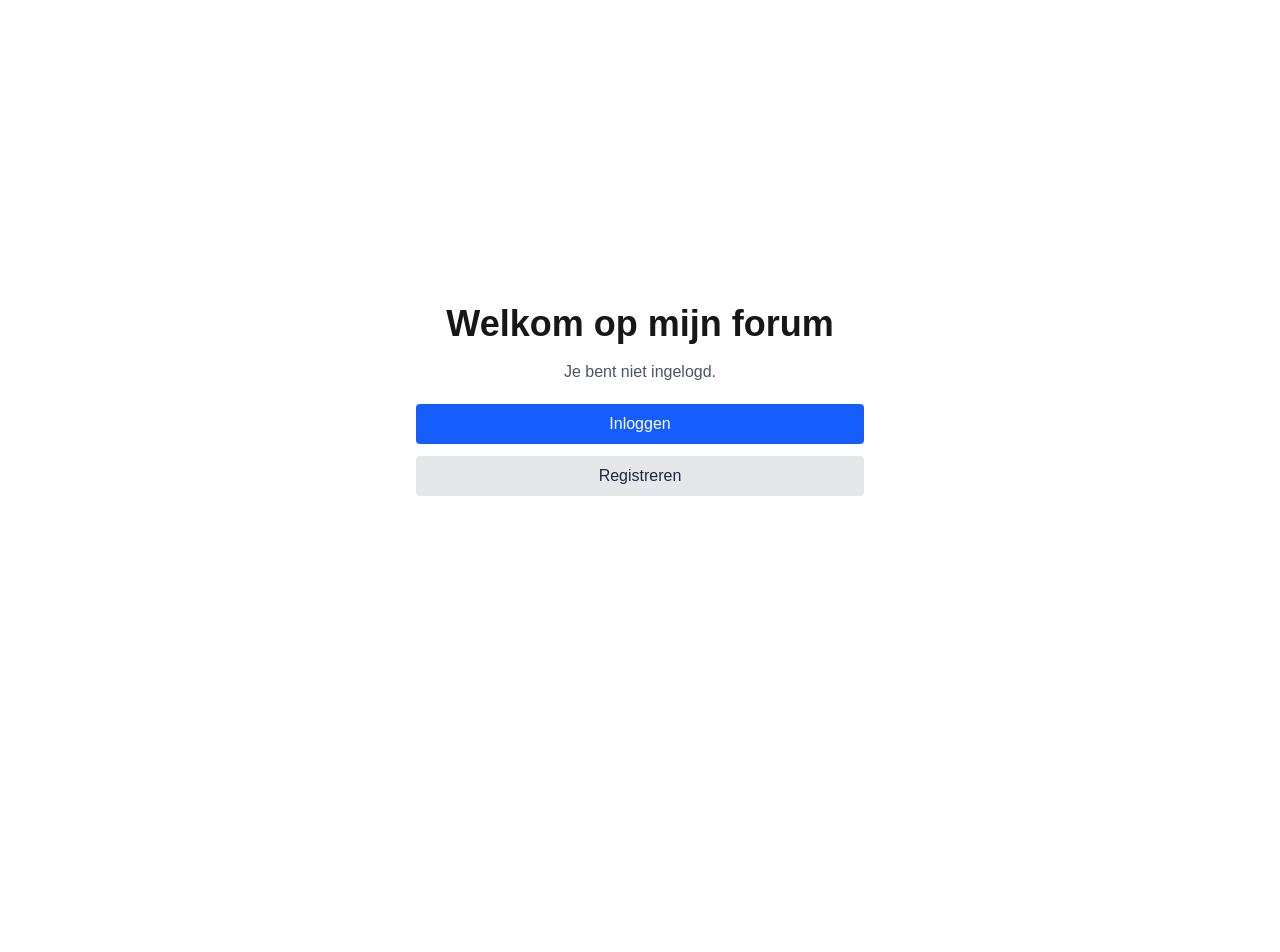
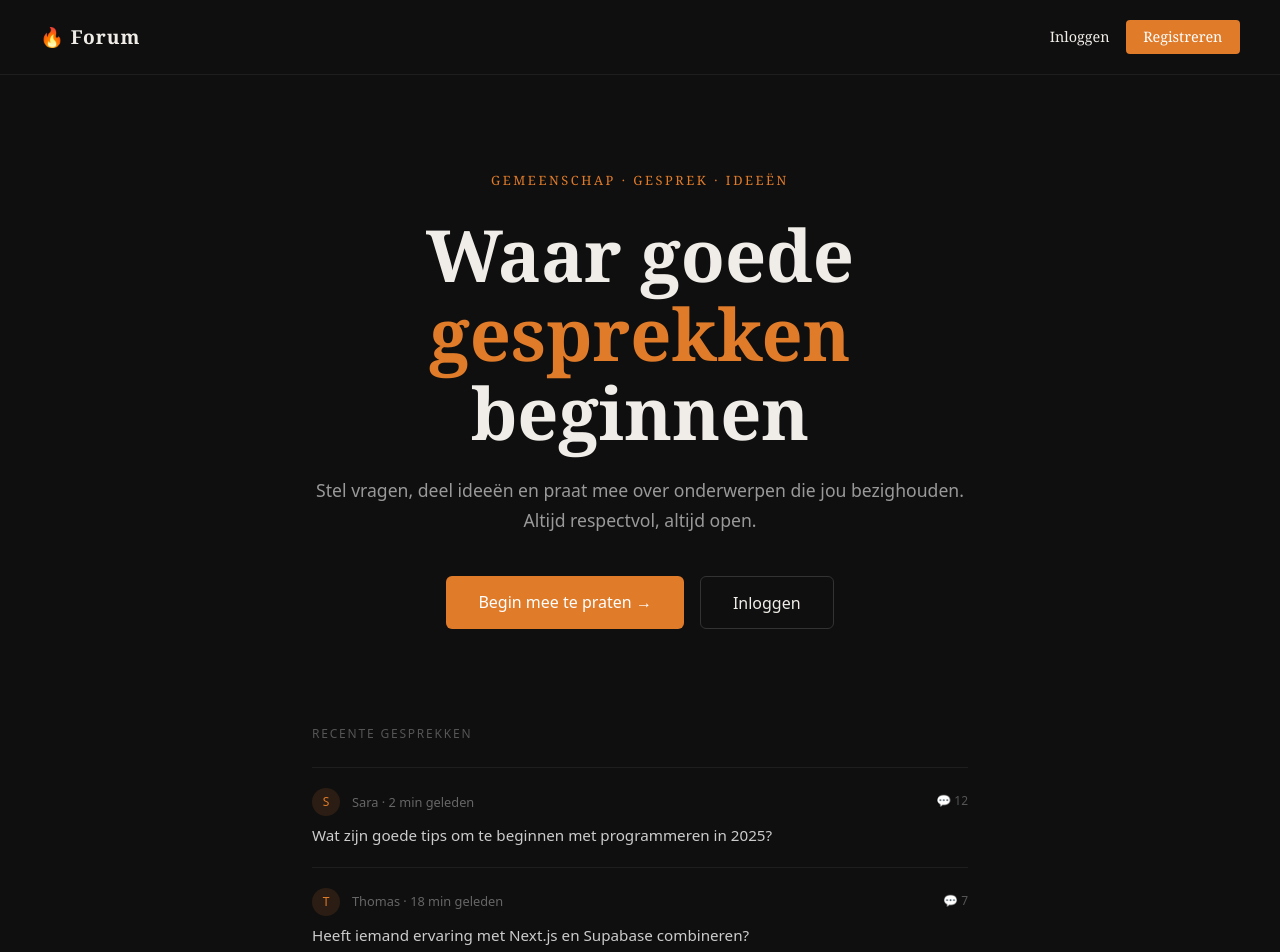
Before and after one commit to freshmonksnl/mijn-forum, a Next.js app: page / in a window 1280 px wide. Shown: the top 952 px of the page. Before the commit the page ends 800 px from the top, so only its background shows below. Built offline with nearby package versions, Linux system fonts and the light colour scheme; no server answers.

Commit message:
Homepage toevoeging

```diff
--- a/app/page.tsx
+++ b/app/page.tsx
@@ -27,40 +27,94 @@ export default function Home() {
   }
 
   return (
-    <main className="flex min-h-screen flex-col items-center justify-center p-8">
-      <div className="w-full max-w-md text-center">
-        <h1 className="text-4xl font-bold mb-4">Welkom op mijn forum</h1>
+    <main style={{ background: '#0f0f0f', minHeight: '100vh', color: '#f0ede8', fontFamily: 'Georgia, serif' }}>
 
+      {/* Navigatie */}
+      <nav style={{ display: 'flex', justifyContent: 'space-between', alignItems: 'center', padding: '1.25rem 2.5rem', borderBottom: '1px solid #1e1e1e' }}>
+        <span style={{ fontSize: '1.2rem', fontWeight: 'bold', letterSpacing: '0.05em', color: '#f0ede8' }}>
+          🔥 Forum
+        </span>
+        <div style={{ display: 'flex', gap: '1rem', alignItems: 'center' }}>
           {email ? (
-          <div className="flex flex-col gap-4">
-            <p className="text-gray-600">
-              Ingelogd als <span className="font-medium">{email}</span>
-            </p>
+            <>
+              <span style={{ fontSize: '0.85rem', color: '#888' }}>{email}</span>
               <button
                 onClick={handleUitloggen}
-              className="bg-red-500 text-white py-2 rounded hover:bg-red-600"
+                style={{ background: 'transparent', border: '1px solid #444', color: '#f0ede8', padding: '0.4rem 1rem', borderRadius: '4px', cursor: 'pointer', fontSize: '0.85rem' }}
               >
                 Uitloggen
               </button>
+            </>
+          ) : (
+            <>
+              <Link href="/inloggen" style={{ color: '#f0ede8', textDecoration: 'none', fontSize: '0.9rem' }}>Inloggen</Link>
+              <Link href="/registreren" style={{ background: '#e07b2a', color: '#fff', padding: '0.4rem 1.1rem', borderRadius: '4px', textDecoration: 'none', fontSize: '0.9rem' }}>
+                Registreren
+              </Link>
+            </>
+          )}
+        </div>
+      </nav>
+
+      {/* Hero */}
+      <section style={{ maxWidth: '720px', margin: '0 auto', padding: '6rem 2rem 4rem', textAlign: 'center' }}>
+        <p style={{ fontSize: '0.8rem', letterSpacing: '0.2em', textTransform: 'uppercase', color: '#e07b2a', marginBottom: '1.5rem' }}>
+          Gemeenschap · Gesprek · Ideeën
+        </p>
+        <h1 style={{ fontSize: 'clamp(2.5rem, 6vw, 4.5rem)', fontWeight: 'bold', lineHeight: 1.1, marginBottom: '1.5rem', color: '#f0ede8' }}>
+          Waar goede<br />
+          <span style={{ color: '#e07b2a' }}>gesprekken</span><br />
+          beginnen
+        </h1>
+        <p style={{ fontSize: '1.1rem', color: '#999', lineHeight: 1.7, marginBottom: '2.5rem', fontFamily: 'system-ui, sans-serif' }}>
+          Stel vragen, deel ideeën en praat mee over onderwerpen die jou bezighouden. Altijd respectvol, altijd open.
+        </p>
+
+        {email ? (
+          <div style={{ display: 'flex', gap: '1rem', justifyContent: 'center', flexWrap: 'wrap' }}>
+            <Link href="/forum" style={{ background: '#e07b2a', color: '#fff', padding: '0.85rem 2rem', borderRadius: '6px', textDecoration: 'none', fontSize: '1rem', fontFamily: 'system-ui, sans-serif' }}>
+              Naar het forum →
+            </Link>
           </div>
         ) : (
-          <div className="flex flex-col gap-3">
-            <p className="text-gray-600 mb-2">Je bent niet ingelogd.</p>
-            <Link
-              href="/inloggen"
-              className="bg-blue-600 text-white py-2 rounded hover:bg-blue-700"
-            >
+          <div style={{ display: 'flex', gap: '1rem', justifyContent: 'center', flexWrap: 'wrap' }}>
+            <Link href="/registreren" style={{ background: '#e07b2a', color: '#fff', padding: '0.85rem 2rem', borderRadius: '6px', textDecoration: 'none', fontSize: '1rem', fontFamily: 'system-ui, sans-serif' }}>
+              Begin mee te praten →
+            </Link>
+            <Link href="/inloggen" style={{ background: 'transparent', color: '#f0ede8', padding: '0.85rem 2rem', borderRadius: '6px', textDecoration: 'none', fontSize: '1rem', border: '1px solid #333', fontFamily: 'system-ui, sans-serif' }}>
               Inloggen
-            </Link>
-            <Link
-              href="/registreren"
-              className="bg-gray-200 text-gray-800 py-2 rounded hover:bg-gray-300"
-            >
-              Registreren
             </Link>
           </div>
         )}
+      </section>
+
+      {/* Voorbeeldberichten */}
+      <section style={{ maxWidth: '720px', margin: '0 auto', padding: '2rem 2rem 6rem' }}>
+        <p style={{ fontSize: '0.75rem', letterSpacing: '0.15em', textTransform: 'uppercase', color: '#555', marginBottom: '1.5rem', fontFamily: 'system-ui, sans-serif' }}>
+          Recente gesprekken
+        </p>
+        {[
+          { naam: 'Sara', tijd: '2 min geleden', bericht: 'Wat zijn goede tips om te beginnen met programmeren in 2025?', reacties: 12 },
+          { naam: 'Thomas', tijd: '18 min geleden', bericht: 'Heeft iemand ervaring met Next.js en Supabase combineren?', reacties: 7 },
+          { naam: 'Lena', tijd: '1 uur geleden', bericht: 'Ik zoek een goede podcast over technologie en maatschappij.', reacties: 23 },
+        ].map((post, i) => (
+          <div key={i} style={{ borderTop: '1px solid #1e1e1e', padding: '1.25rem 0', display: 'flex', justifyContent: 'space-between', alignItems: 'flex-start', gap: '1rem' }}>
+            <div>
+              <div style={{ display: 'flex', gap: '0.75rem', alignItems: 'center', marginBottom: '0.5rem' }}>
+                <div style={{ width: '28px', height: '28px', borderRadius: '50%', background: '#e07b2a22', display: 'flex', alignItems: 'center', justifyContent: 'center', fontSize: '0.75rem', color: '#e07b2a', fontFamily: 'system-ui' }}>
+                  {post.naam[0]}
                 </div>
+                <span style={{ fontSize: '0.8rem', color: '#666', fontFamily: 'system-ui, sans-serif' }}>{post.naam} · {post.tijd}</span>
+              </div>
+              <p style={{ fontSize: '0.95rem', color: '#ccc', lineHeight: 1.5, fontFamily: 'system-ui, sans-serif' }}>{post.bericht}</p>
+            </div>
+            <span style={{ fontSize: '0.75rem', color: '#555', whiteSpace: 'nowrap', fontFamily: 'system-ui, sans-serif', marginTop: '0.25rem' }}>
+              💬 {post.reacties}
+            </span>
+          </div>
+        ))}
+      </section>
+
     </main>
   )
 }
```
Lines whose indentation alone changed are shown as unchanged.
